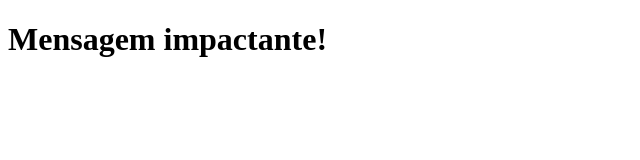
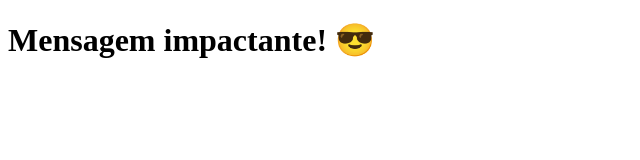
Before and after one commit to GuilhermeGongora/clone-tabnews, a Next.js app: page / in a window 1280 px wide. Shown: the top 160 px of the page, without its empty margins (0-640 px from the left). Built offline with nearby package versions, Linux system fonts and the light colour scheme.

Commit message:
modifica a frase do arquivo index.js

```diff
--- a/pages/index.js
+++ b/pages/index.js
@@ -1,5 +1,5 @@
 function Home() {
-    return  <h1>Mensagem impactante!</h1>
+    return  <h1>Mensagem impactante! 😎</h1>
 }
 
 export default Home;
```
